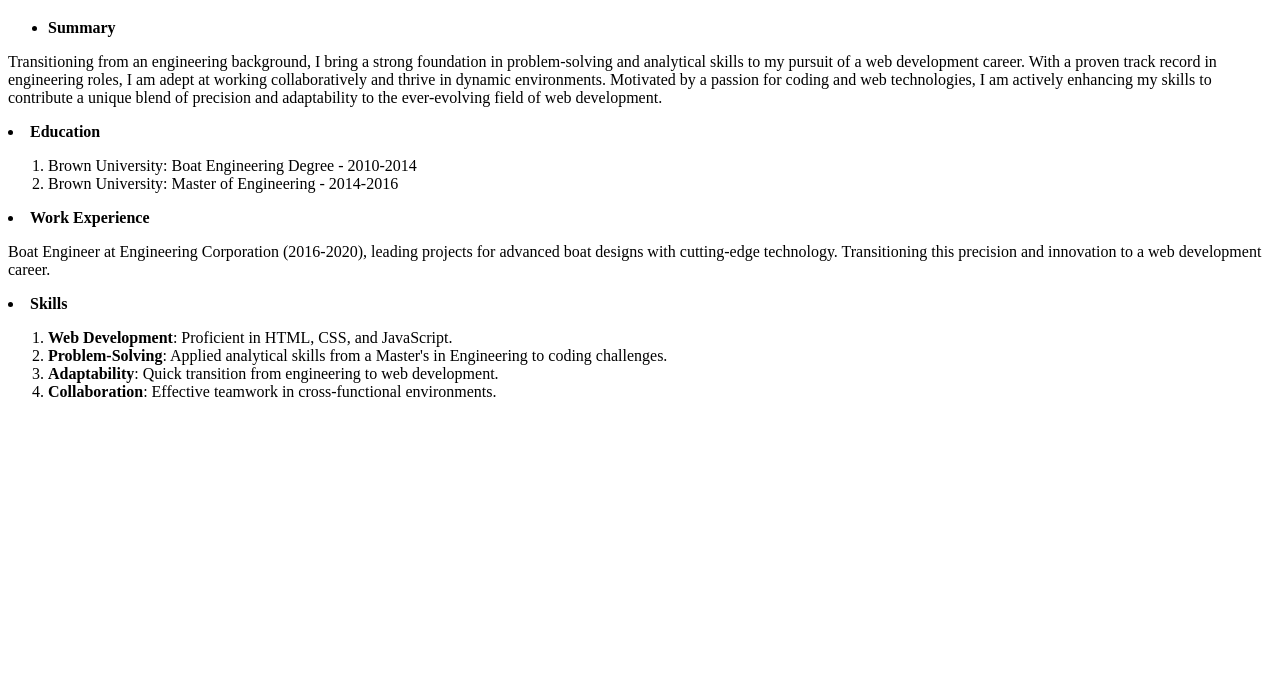
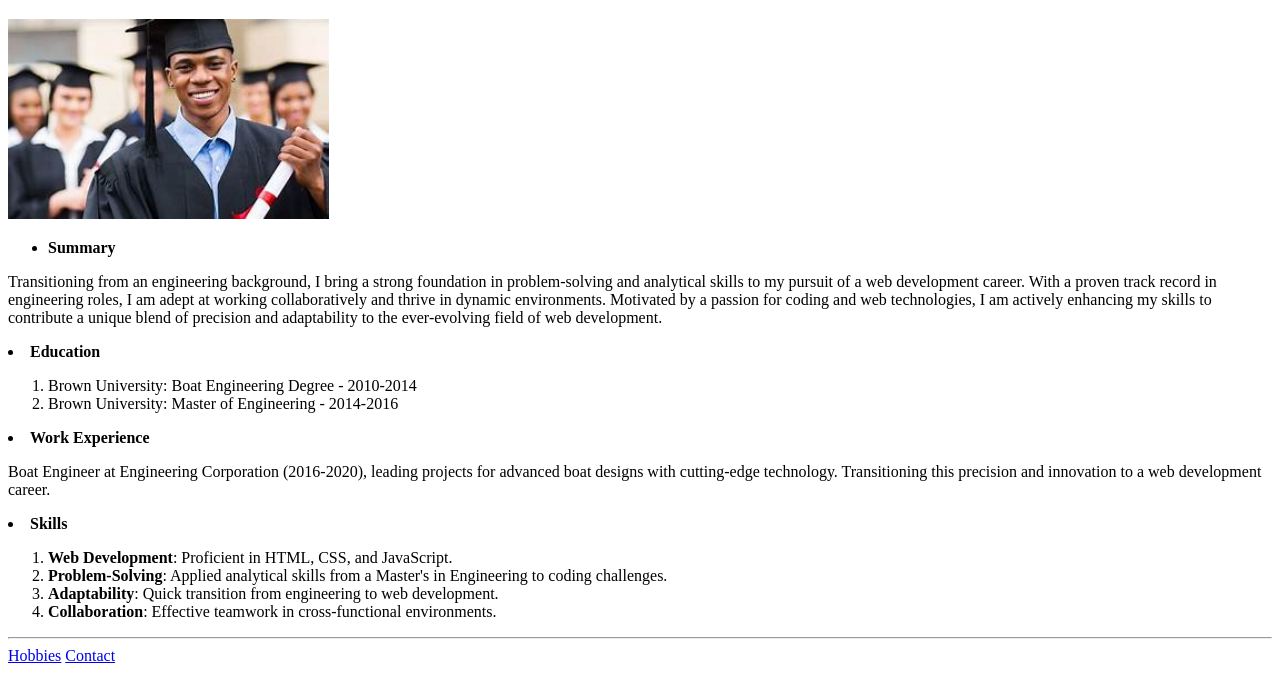
Before and after one commit to bwecharles/html-resume, a plain HTML site: page index.html in a window 1280 px wide. Shown: the part 61-760 px from the top of the page. Drawn offline with Linux system fonts and the light colour scheme.

Commit message:
Add files via upload

```diff
--- a/index.html
+++ b/index.html
@@ -8,6 +8,7 @@
 
 <body>
 <h1> My Resume </h1>
+<img src="./Images/Engineering_Student.jpg" height="200" alt="Graduation Engineering">
 <ul>
 <li> <strong> Summary</strong> </li></ul>
 <p> Transitioning from an engineering background, I bring a strong foundation in problem-solving and analytical skills to my pursuit of a web development career. With a proven track record in engineering roles, I am adept at working collaboratively and thrive in dynamic environments. Motivated by a passion for coding and web technologies, I am actively
@@ -31,8 +32,9 @@
 
     </ol>
 </li>
-
-
 </ul>
+<hr/>
+<a href="./Public/hobbies.html"> Hobbies</a>
+<a href="./Public/Contact.html"> Contact</a>
 </body>
 </html>
```
